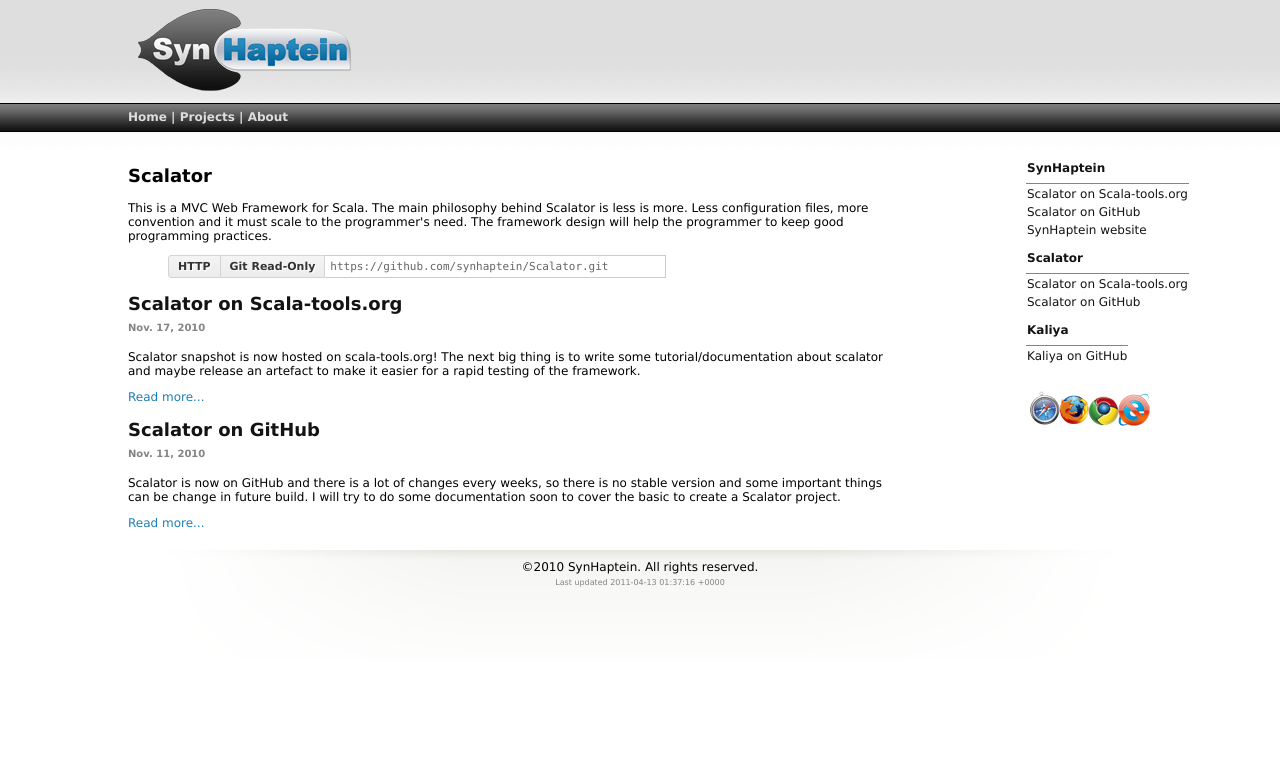
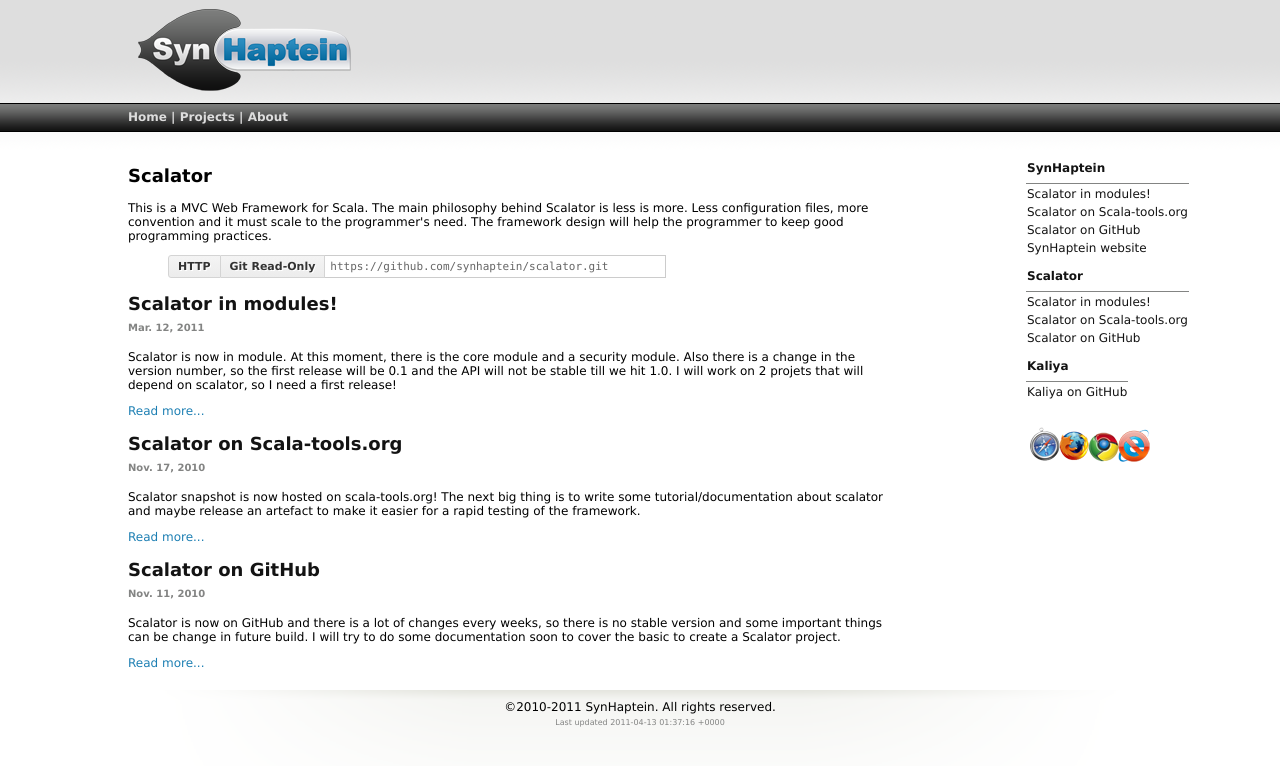
Before and after one commit to synhaptein/synhaptein.github.com, a Jekyll site: the page built from Scalator/index.html, in a window 1280 px wide. Shown: the top 766 px of the page. Built offline with Jekyll 4.4.1, drawn with Linux system fonts in a browser that asks for light colours.

Commit message:
Some news! First post in 2011... that's a shame!

```diff
--- a/Kaliya/index.html
+++ b/Kaliya/index.html
@@ -7,10 +7,10 @@ title: Kaliya JavaScript Distributed Computing Framework
 {% include kaliya.html %}
 <div id="url_box" class="url-box">
  <ul class="clone-urls">
-     <li id="http_clone_url"><a href="#" onclick="document.getElementById('url_field').value = 'https://github.com/synhaptein/Kaliya.git';">HTTP</a></li>
-     <li id="public_clone_url"><a href="#" onclick="document.getElementById('url_field').value = 'git://github.com/synhaptein/Kaliya.git';">Git Read-Only</a></li>
+     <li id="http_clone_url"><a href="#" onclick="document.getElementById('url_field').value = 'https://github.com/synhaptein/kaliya.git';">HTTP</a></li>
+     <li id="public_clone_url"><a href="#" onclick="document.getElementById('url_field').value = 'git://github.com/synhaptein/kaliya.git';">Git Read-Only</a></li>
  </ul>
- <input type="text" spellcheck="false" id="url_field" class="url-field" readonly="readonly" value="https://github.com/synhaptein/Kaliya.git"/>
+ <input type="text" spellcheck="false" id="url_field" class="url-field" readonly="readonly" value="https://github.com/synhaptein/kaliya.git"/>
  <span style="display:none" id="url_box_clippy"></span>
 </div>
 {% for post in site.categories.kaliyaPost limit:5 %}
--- a/Scalator/index.html
+++ b/Scalator/index.html
@@ -7,10 +7,10 @@ title: Scalator web framework for Scala
 {% include scalator.html %}
 <div id="url_box" class="url-box">
  <ul class="clone-urls">
-     <li id="http_clone_url"><span onclick="document.getElementById('url_field').value = 'https://github.com/synhaptein/Scalator.git';">HTTP</a></li>
-     <li id="public_clone_url"><span onclick="document.getElementById('url_field').value = 'git://github.com/synhaptein/Scalator.git';">Git Read-Only</a></li>
+     <li id="http_clone_url"><span onclick="document.getElementById('url_field').value = 'https://github.com/synhaptein/scalator.git';">HTTP</a></li>
+     <li id="public_clone_url"><span onclick="document.getElementById('url_field').value = 'git://github.com/synhaptein/scalator.git';">Git Read-Only</a></li>
  </ul>
- <input type="text" spellcheck="false" id="url_field" class="url-field" readonly="readonly" value="https://github.com/synhaptein/Scalator.git"/>
+ <input type="text" spellcheck="false" id="url_field" class="url-field" readonly="readonly" value="https://github.com/synhaptein/scalator.git"/>
  <span style="display:none" id="url_box_clippy"></span>
 </div>
 {% for post in site.categories.scalatorPost limit:5 %}
--- a/_includes/footer.html
+++ b/_includes/footer.html
@@ -1,5 +1,5 @@
 <div id="footer">
-©2010 SynHaptein. All rights reserved.
+©2010-2011 SynHaptein. All rights reserved.
 <br/>
 <span id="lastUpdate">
 Last updated {{ site.time }}
--- /dev/null
+++ b/_posts/2011-03-12-scalator-modules.html
@@ -0,0 +1,11 @@
+---
+layout: post
+title: Scalator in modules!
+categories:
+- scalatorPost
+- synhaptein
+---
+Scalator is now in module. At this moment, there is the core module and a security
+module. Also there is a change in the version number, so the first release will be
+0.1 and the API will not be stable till we hit 1.0. I will work on 2 projets that
+will depend on scalator, so I need a first release!
```
Also changed, not shown: projects.html (+4 -4 lines), 1 other file.
